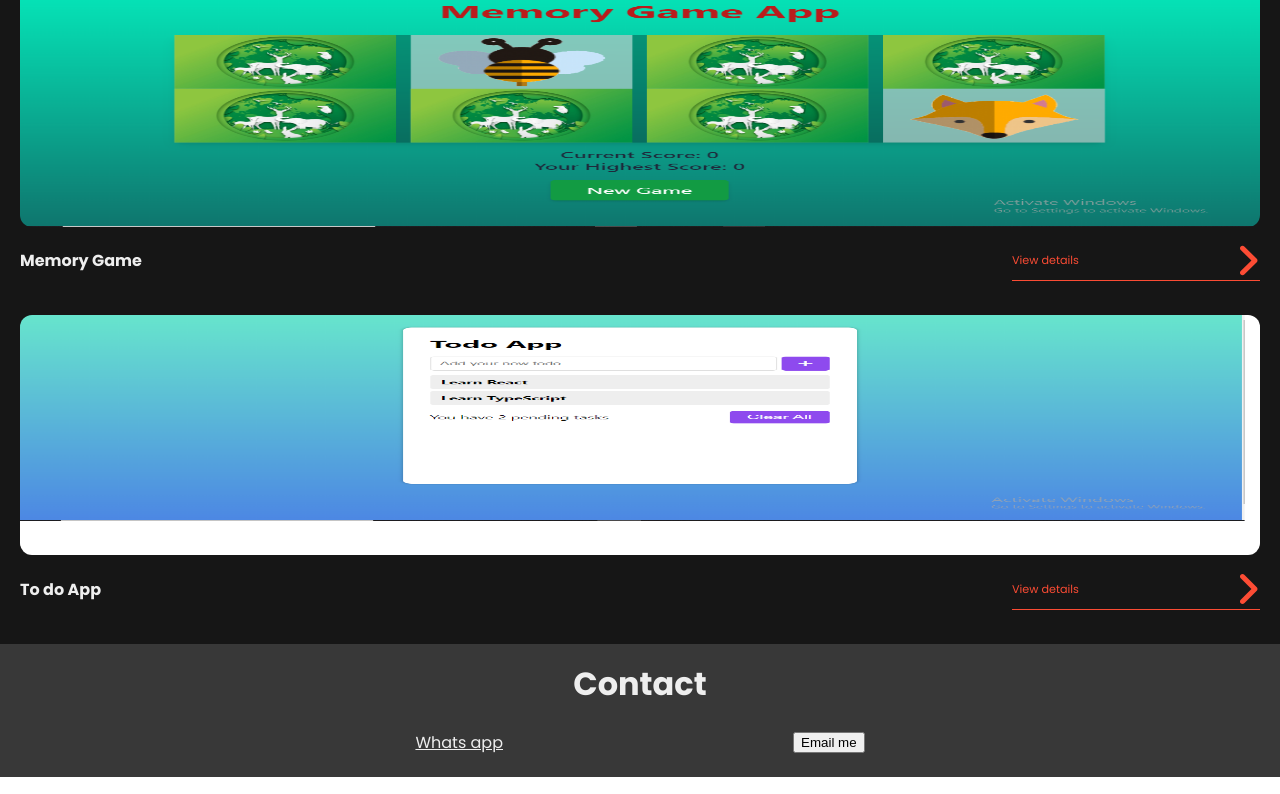
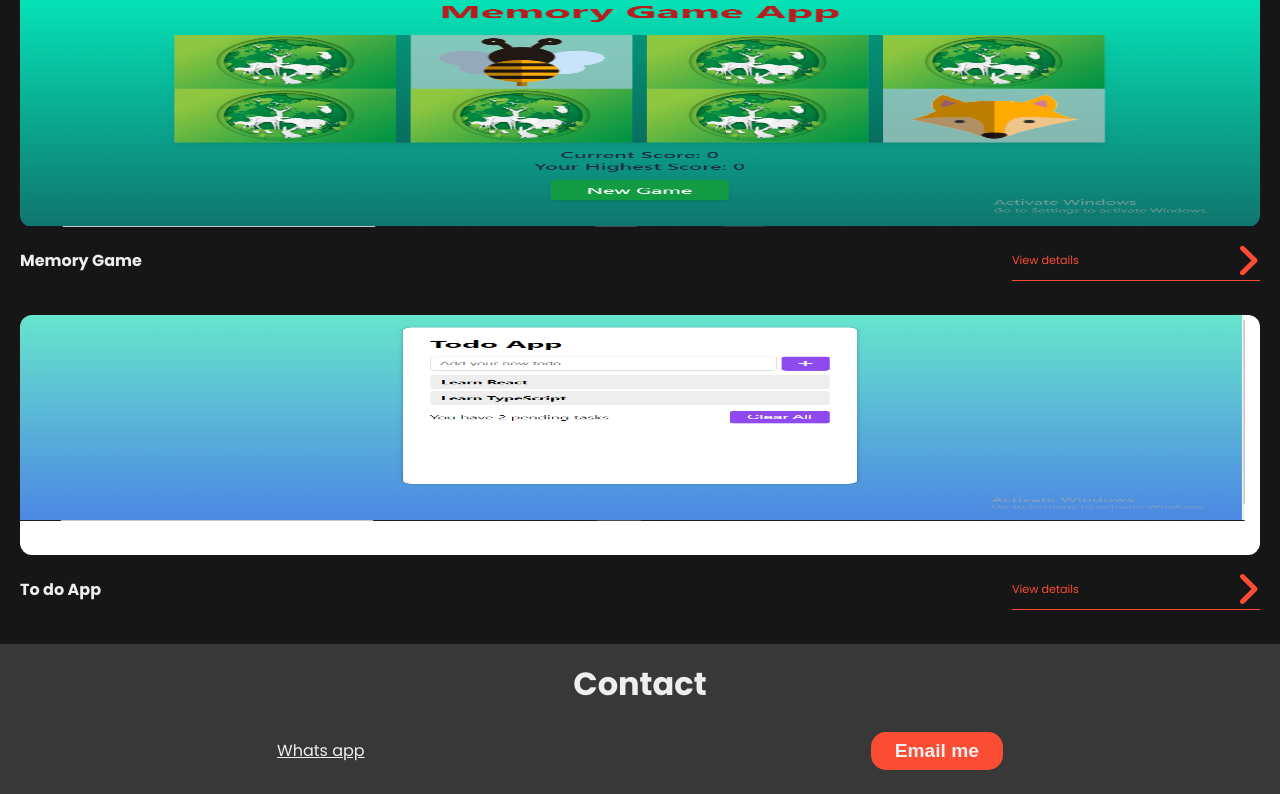
Before and after one commit to Dedenno17/website-protofolio-pribadi, a React (Create React App) app: page / in a window 1280 px wide. Shown: the part 1487-2281 px from the top of the page. Built offline with nearby package versions, Linux system fonts and the light colour scheme.

Commit message:
membuat Button reusable component & memakainya di contact component

```diff
--- a/src/Components/Contact/Contact.jsx
+++ b/src/Components/Contact/Contact.jsx
@@ -1,4 +1,5 @@
 import styles from "../../styles/Contact.module.css";
+import Button from "../UI/Button";
 
 const Contact = () => {
   return (
@@ -6,7 +7,7 @@ const Contact = () => {
       <h2>Contact</h2>
       <span>
         <a href="/">Whats app</a>
-        <button>Email me</button>
+        <Button type="button">Email me</Button>
       </span>
     </div>
   );
--- /dev/null
+++ b/src/Components/UI/Button.jsx
@@ -0,0 +1,11 @@
+import styles from "../../styles/Button.module.css";
+
+const Button = (props) => {
+  return (
+    <button type={props.type} onClick={props.onClick} className={styles.button}>
+      {props.children}
+    </button>
+  );
+};
+
+export default Button;
--- /dev/null
+++ b/src/styles/Button.module.css
@@ -0,0 +1,15 @@
+.button {
+  border: none;
+  outline: none;
+  background-color: #fb4c34;
+  border-radius: 15px;
+  color: #eee;
+  font-weight: 600;
+  font-size: 1.2rem;
+  padding: 8px 24px;
+  cursor: pointer;
+}
+
+.button:hover {
+  filter: brightness(0.95);
+}
--- a/src/styles/Contact.module.css
+++ b/src/styles/Contact.module.css
@@ -16,7 +16,7 @@
 }
 
 .contact > span {
-  width: 60%;
+  width: 100%;
   display: flex;
   align-items: center;
   justify-content: space-around;
```
